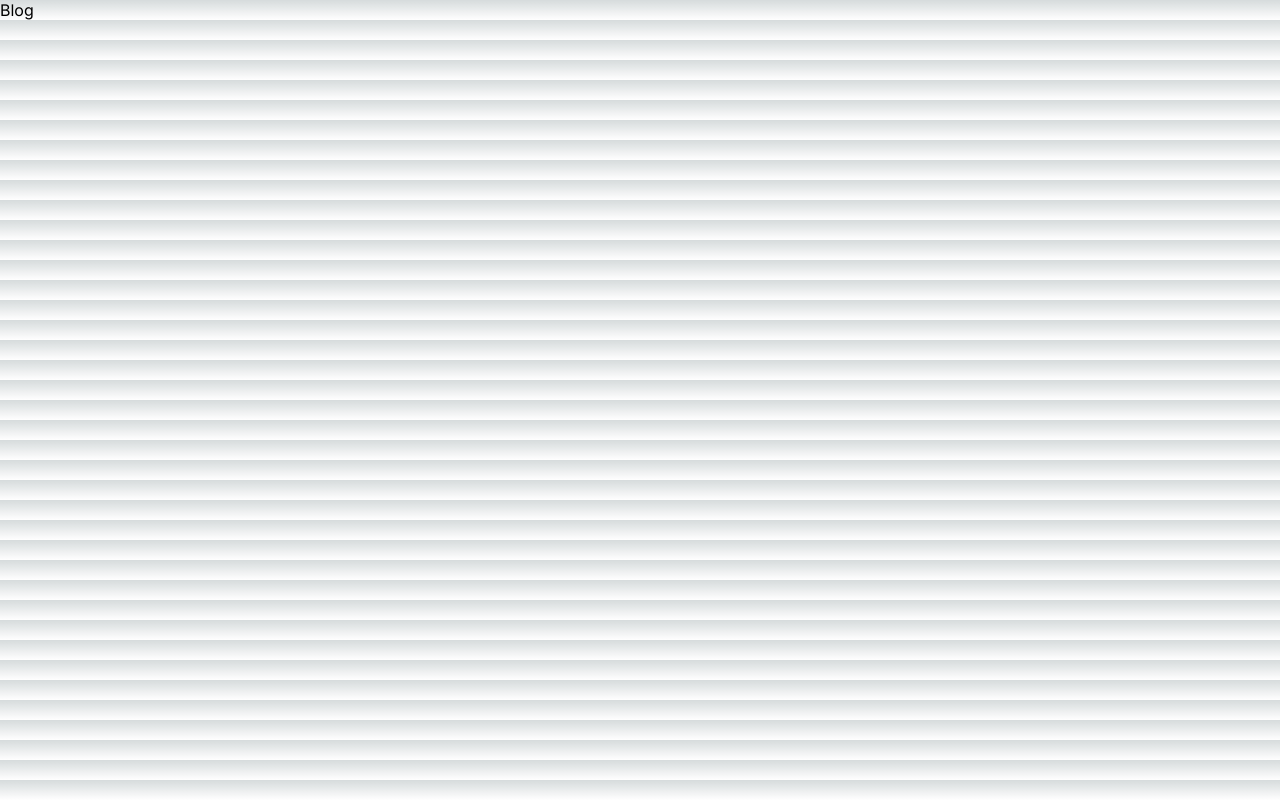
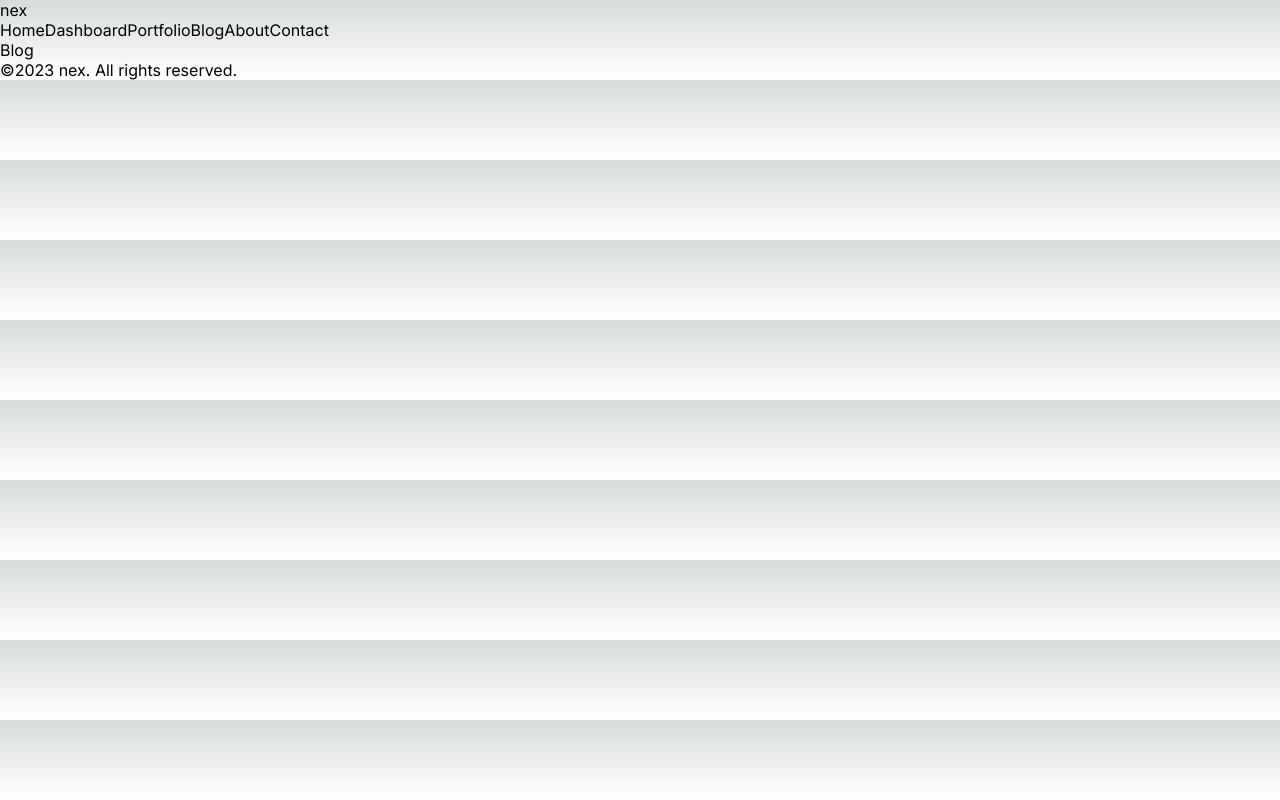
Before and after one commit to jeandre-visser/nex, a Next.js app: page /blog in a window 1280 px wide. Built offline with nearby package versions, Linux system fonts and the light colour scheme.

Commit message:
Set up layout

```diff
--- a/src/app/layout.js
+++ b/src/app/layout.js
@@ -1,4 +1,6 @@
 import './globals.css'
+import Navbar from  '@/components/navbar/navbar';
+import Footer from  '@/components/footer/footer';
 import { Inter } from 'next/font/google'
 
 const inter = Inter({ subsets: ['latin'] })
@@ -11,7 +13,11 @@ export const metadata = {
 export default function RootLayout({ children }) {
   return (
     <html lang="en">
-      <body className={inter.className}>{children}</body>
+      <body className={inter.className}>
+        <Navbar />
+      {children}
+        <Footer />
+      </body>
     </html>
   )
 }
--- /dev/null
+++ b/src/components/footer/footer.jsx
@@ -0,0 +1,29 @@
+'use client';
+
+import { useState, useEffect } from "react";
+
+const Footer = () => {
+  const [currentYear, setCurrentYear] = useState(new Date().getFullYear());
+
+  useEffect(() => {
+    const updateYear = () => {
+      setCurrentYear(new Date().getFullYear());
+    };
+
+    updateYear(); // Set initial year
+
+    // Update year every time the component re-renders
+    // (e.g., when the current year changes)
+    const interval = setInterval(updateYear, 1000);
+
+    // Clean up interval on component unmount
+    return () => {
+      clearInterval(interval);
+    };
+  }, []);
+  return (
+    <div>©{currentYear} nex. All rights reserved.</div>
+  )
+}
+
+export default Footer
--- /dev/null
+++ b/src/components/navbar/navbar.jsx
@@ -0,0 +1,56 @@
+import Link from "next/link"
+
+const links = [
+  {
+    id: 1,
+    title: "Home",
+    url: "/",
+  },
+  {
+    id: 2,
+    title: "Dashboard",
+    url: "/dashboard",
+  },
+  {
+    id: 3,
+    title: "Portfolio",
+    url: "/portfolio",
+  },
+  {
+    id: 4,
+    title: "Blog",
+    url: "/blog",
+  },
+  {
+    id: 5,
+    title: "About",
+    url: "/about",
+  },
+  {
+    id: 6,
+    title: "Contact",
+    url: "/contact",
+  },
+];
+
+const Navbar = () => {
+  return (
+    <div>
+      <Link
+        href='/'
+      >nex</Link>
+      <div>
+        {links.map((link) => {
+          return (
+            <Link
+              key={link.id}
+              href={link.url}
+            >{link.title}</Link>
+          )
+        })}
+      </div>
+    </div>
+  )
+}
+
+export default Navbar
```
